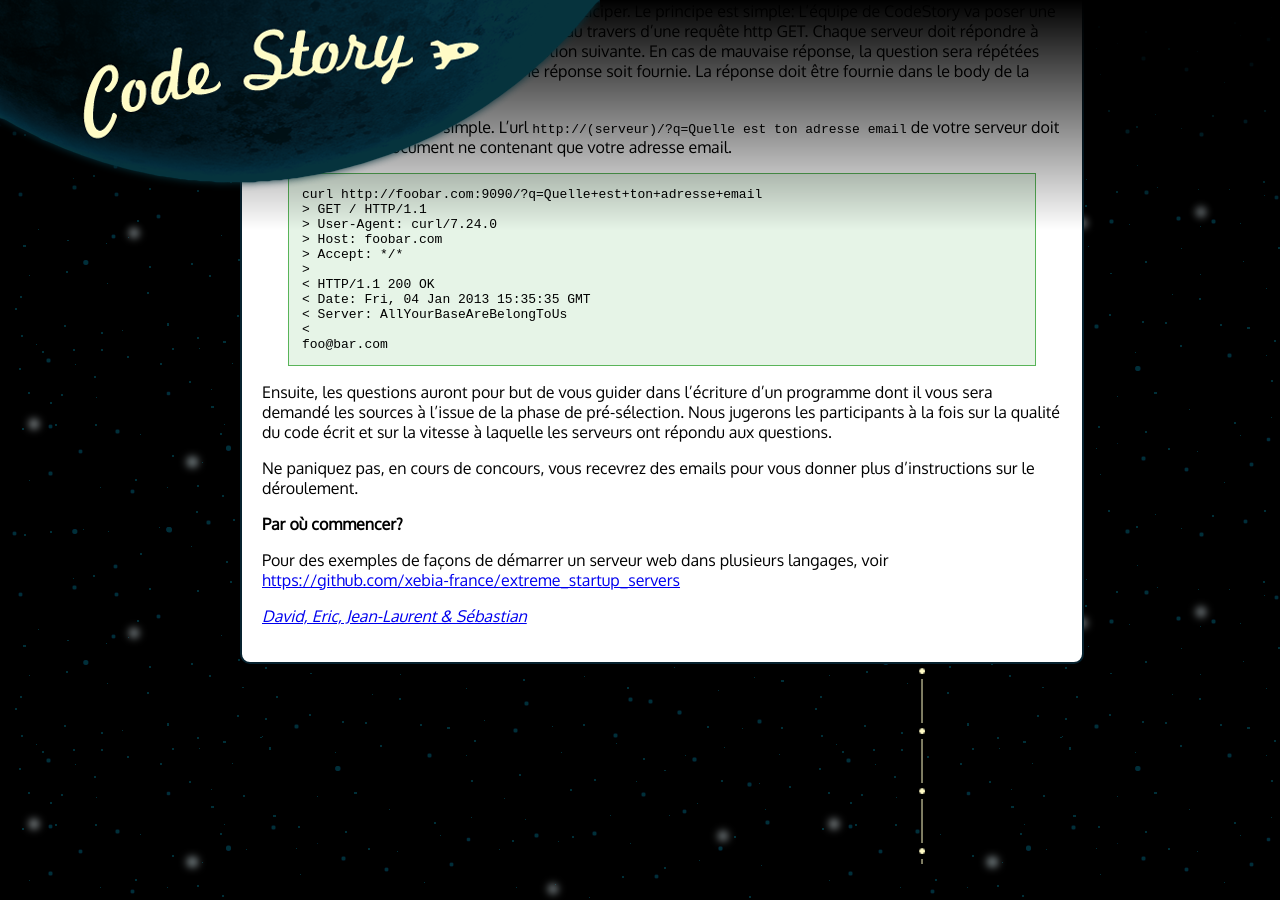
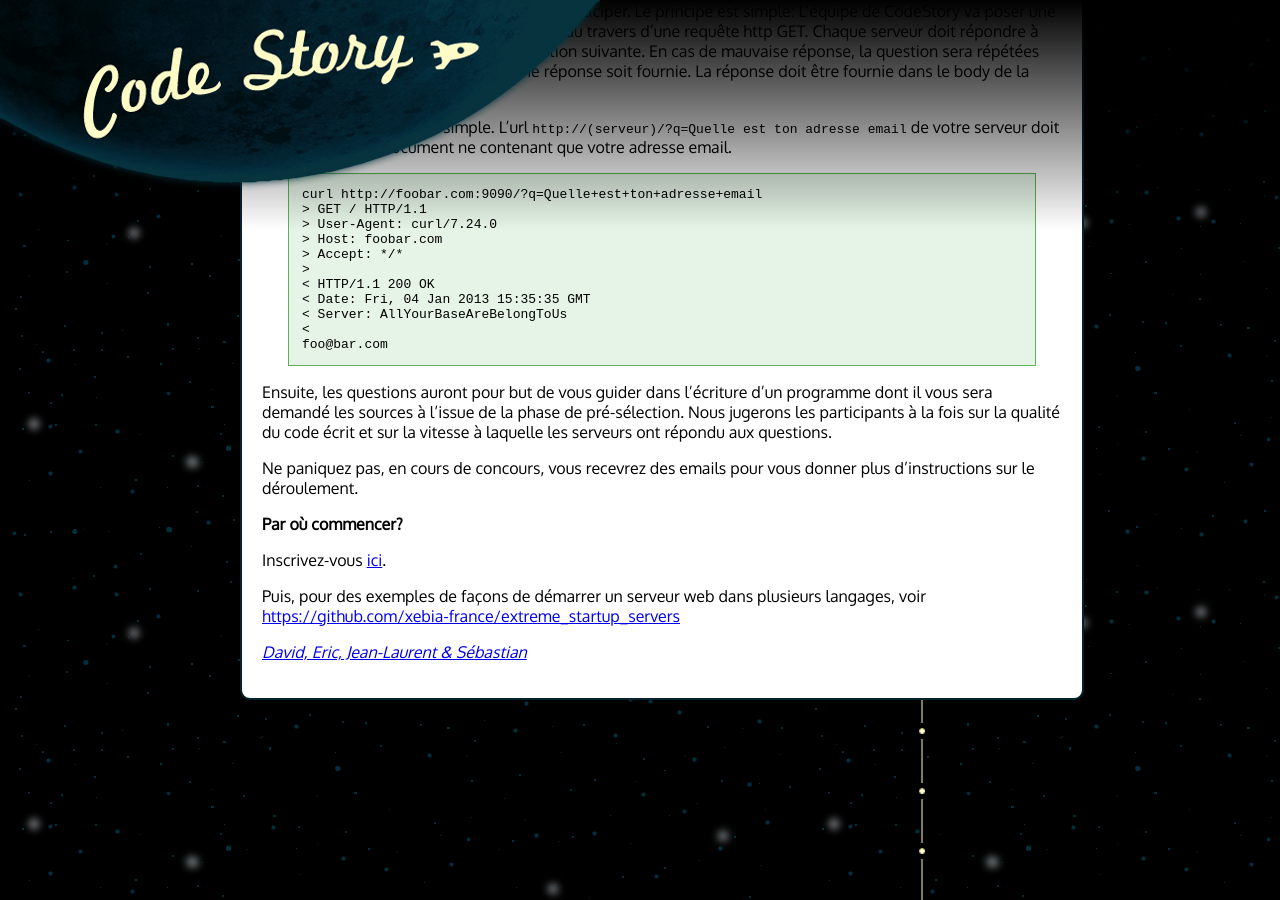
Before and after one commit to CodeStory/code-story-blog, a Jekyll site: the page built from _posts/2013-01-04-concours-2013.markdown, in a window 1280 px wide and 900 px high, scrolled down 799 px. Built offline with Jekyll 4.4.1, drawn with Linux system fonts in a browser that asks for light colours; comment, search, counter and statistics services are not loaded.

Commit message:
Update _posts/2013-01-04-concours-2013.markdown

```diff
--- a/_posts/2013-01-04-concours-2013.markdown
+++ b/_posts/2013-01-04-concours-2013.markdown
@@ -44,4 +44,6 @@ Ne paniquez pas, en cours de concours, vous recevrez des emails pour vous donner
 
 **Par où commencer?**
 
-Pour des exemples de façons de démarrer un serveur web dans plusieurs langages, voir [https://github.com/xebia-france/extreme_startup_servers](https://github.com/xebia-france/extreme_startup_servers)
+Inscrivez-vous [ici](https://docs.google.com/spreadsheet/viewform?formkey=dDdHc3N2V2R1bHRMZHFmOGk3SWZKTmc6MQ#gid=0).
+
+Puis, pour des exemples de façons de démarrer un serveur web dans plusieurs langages, voir [https://github.com/xebia-france/extreme_startup_servers](https://github.com/xebia-france/extreme_startup_servers)
```
